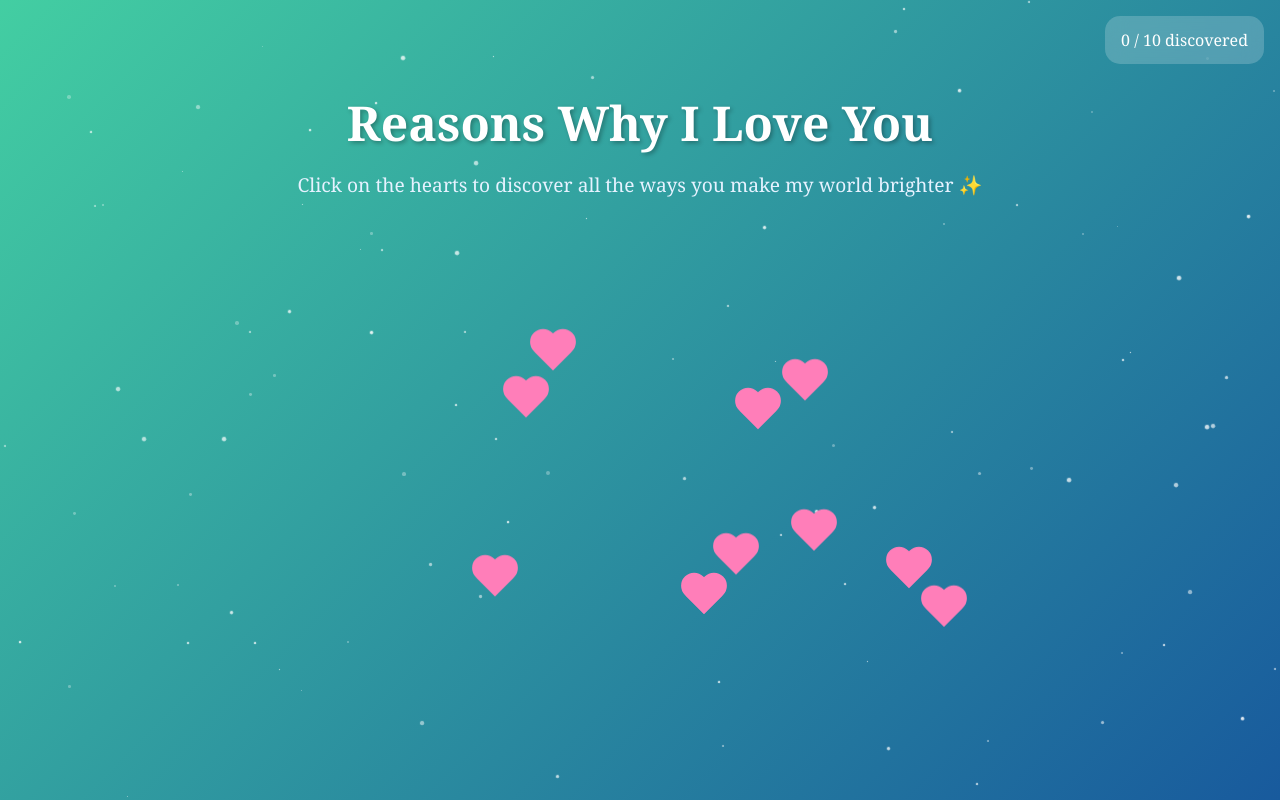
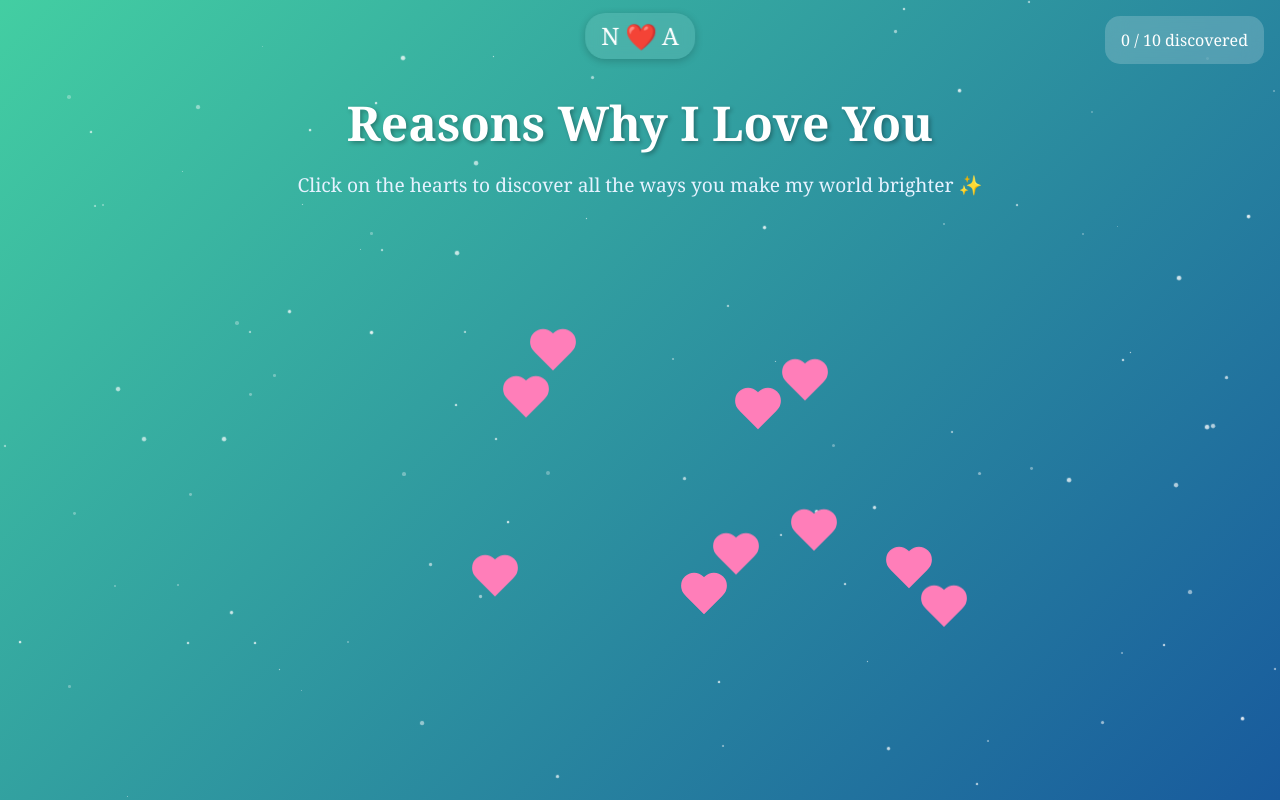
Before and after one commit to Muhammad-Nabeel-Asif/Muhammad-Nabeel-Asif.github.io, a plain HTML site: page index.html in a window 1280 px wide. Drawn offline with Linux system fonts and the light colour scheme.

Commit message:
Update index.html

```diff
--- a/index.html
+++ b/index.html
@@ -241,6 +241,40 @@
       }
       .heart::before { left: 20px; }
     }
+
+    .initials-symbol {
+    position: fixed;
+    top: 0.8rem;
+    left: 50%;
+    transform: translateX(-50%);
+    font-size: 1.5rem;
+    font-family: 'Georgia', cursive;
+    color: white;
+    z-index: 11;
+    background: rgba(255, 255, 255, 0.1);
+    padding: 0.4rem 1rem;
+    border-radius: 20px;
+    backdrop-filter: blur(6px);
+    box-shadow: 0 2px 8px rgba(0,0,0,0.2);
+    animation: fadeInSymbol 1.5s ease forwards;
+    opacity: 0;
+  }
+
+  .initials-symbol span {
+    display: inline-block;
+    animation: pulseHeart 1.2s infinite ease-in-out;
+  }
+
+  @keyframes fadeInSymbol {
+    from { opacity: 0; transform: translateX(-50%) translateY(-10px); }
+    to   { opacity: 1; transform: translateX(-50%) translateY(0); }
+  }
+
+  @keyframes pulseHeart {
+    0%, 100% { transform: scale(1); }
+    50% { transform: scale(1.3); }
+  }
+
   </style>
 </head>
 <body>
@@ -481,4 +515,5 @@
     });
   </script>
 </body>
+<div class="initials-symbol">N&nbsp;<span>❤️</span>&nbsp;A</div>
 </html>
```
